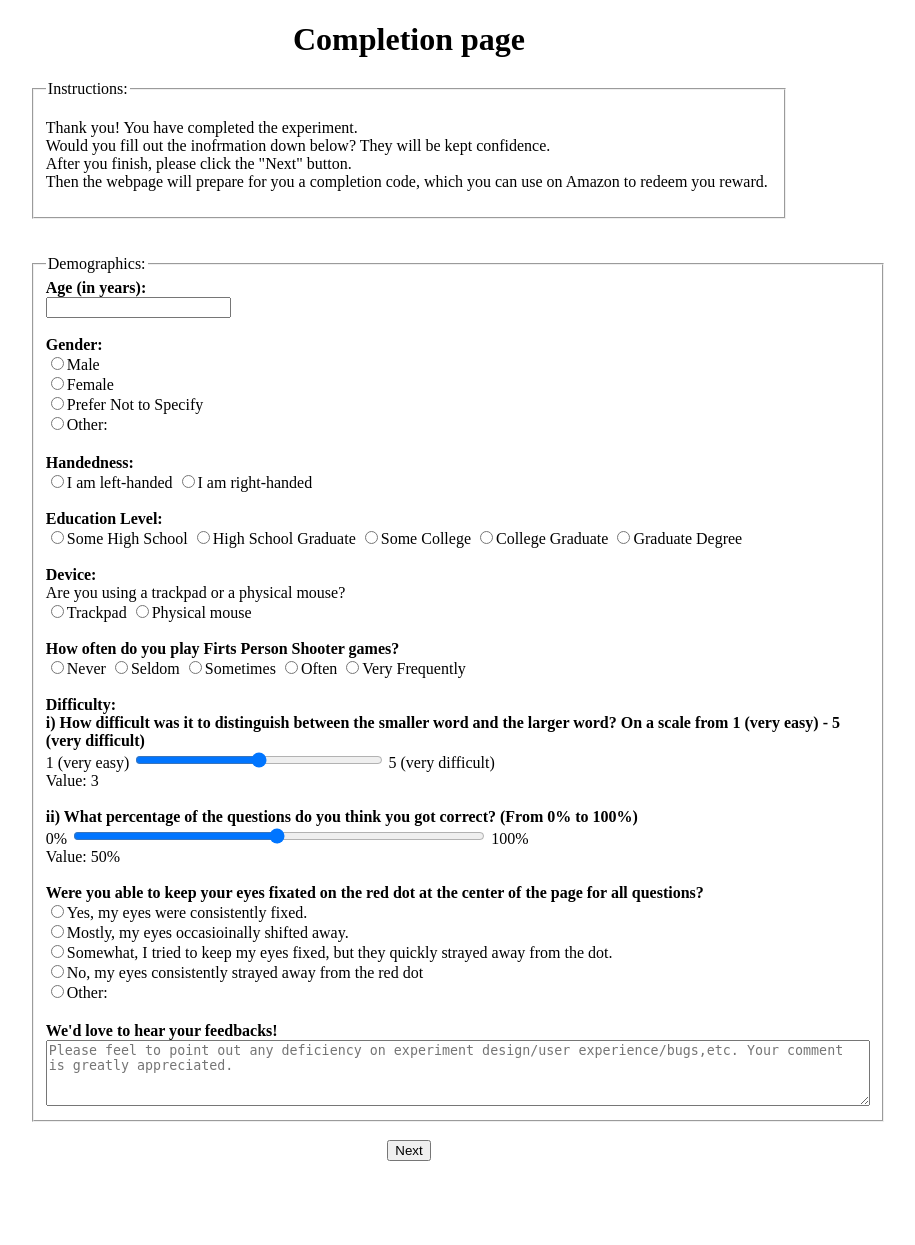
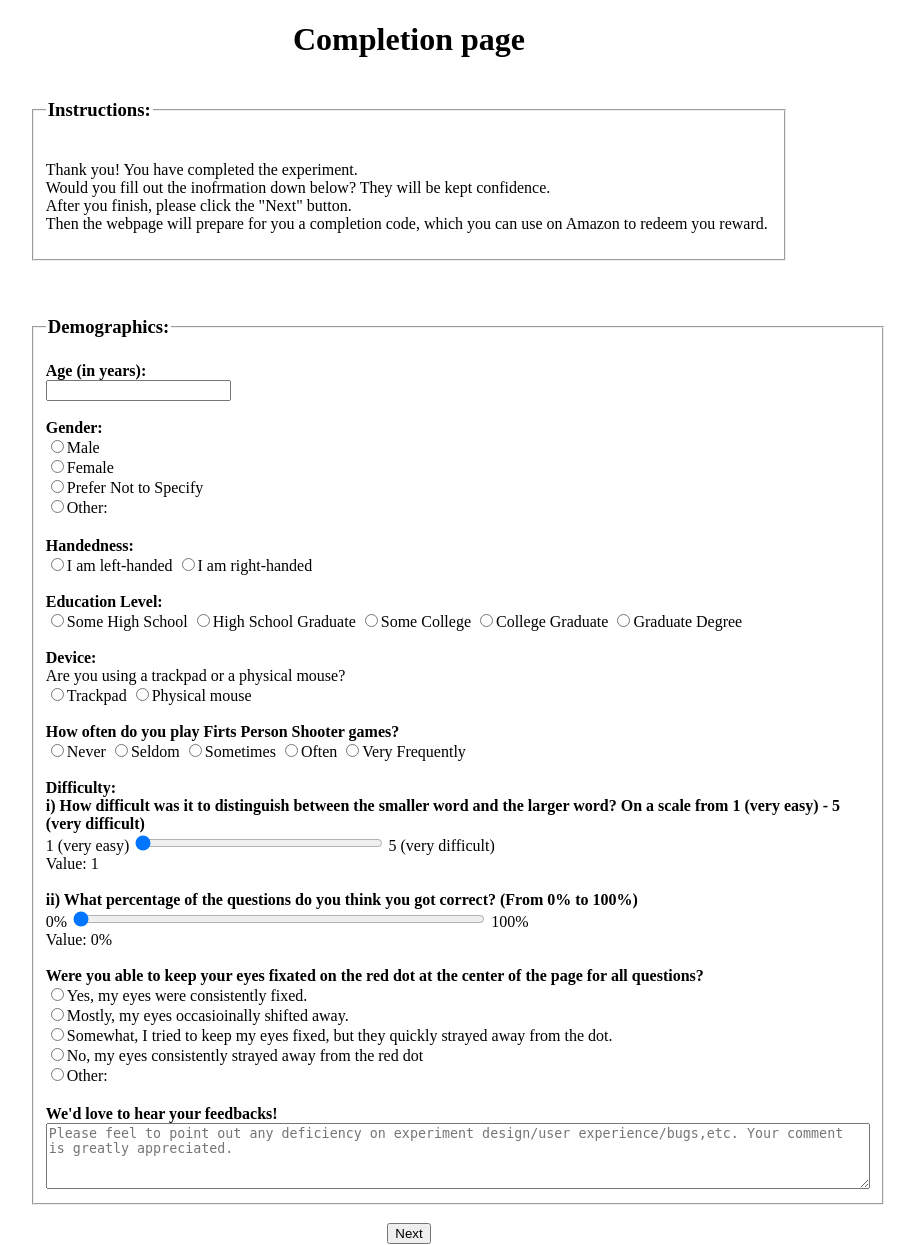
Before and after one commit to muyangshi/Font-Size-Encoding, a Flask app: template templates/completion.html in a window 1280 px wide. Shown: the top 1245 px of the page, without its empty margins (231-1146 px from the left). Before the commit the page ends 1161 px from the top, so only its background shows below. Run offline with Flask 2, Linux system fonts and the light colour scheme; the template is opened without the code that fills it, so the values that code supplies are empty; parts of the project's set-up code (start-up, migrations or seed data) failed here and were passed over; some libraries are stand-ins or nearby versions.

Commit message:
Modify the default value for range input

```diff
--- a/templates/completion.html
+++ b/templates/completion.html
@@ -11,7 +11,7 @@
 
         <div id="instruction" style="margin: auto; width: 60%; ">
             <fieldset>
-            <legend>Instructions:</legend>
+            <legend><h3>Instructions:</h3></legend>
             <p>
                 Thank you! You have completed the experiment. <br>
                 Would you fill out the inofrmation down below? They will be kept confidence. <br>
@@ -24,7 +24,7 @@
         <br>
         <div id="demographic" style="margin: auto; width: 60%; ">
             <fieldset>
-                <legend>Demographics:</legend>
+                <legend><h3>Demographics:</h3></legend>
 
                 <b>Age (in years):</b><br>
                 <input type="text" name="age"><br>
@@ -78,12 +78,12 @@
                 <br>
                 <b>Difficulty:<br>
                 i) How difficult was it to distinguish between the smaller word and the larger word? On a scale from 1 (very easy) - 5 (very difficult)<br></b>
-                1 (very easy) <input type="range" min="1" max="5" value="3" class="slider" id="difficulty_range" style="width: 30%"> 5 (very difficult) <br>
+                1 (very easy) <input type="range" min="1" max="5" value="1" class="slider" id="difficulty_range" style="width: 30%"> 5 (very difficult) <br>
                 Value: <span id="difficulty_value"></span><br>
 
                 <br>
                 <b>ii) What percentage of the questions do you think you got correct? (From 0% to 100%)<br></b>
-                0% <input type="range" min="1" max="100" value="50" class="slider" id="confidence_range" style="width: 50%"> 100%<br>
+                0% <input type="range" min="0" max="100" value="0" step="5" class="slider" id="confidence_range" style="width: 50%"> 100%<br>
                 Value: <span id="confidence_value"></span>%<br>
 
                 <br>
```
